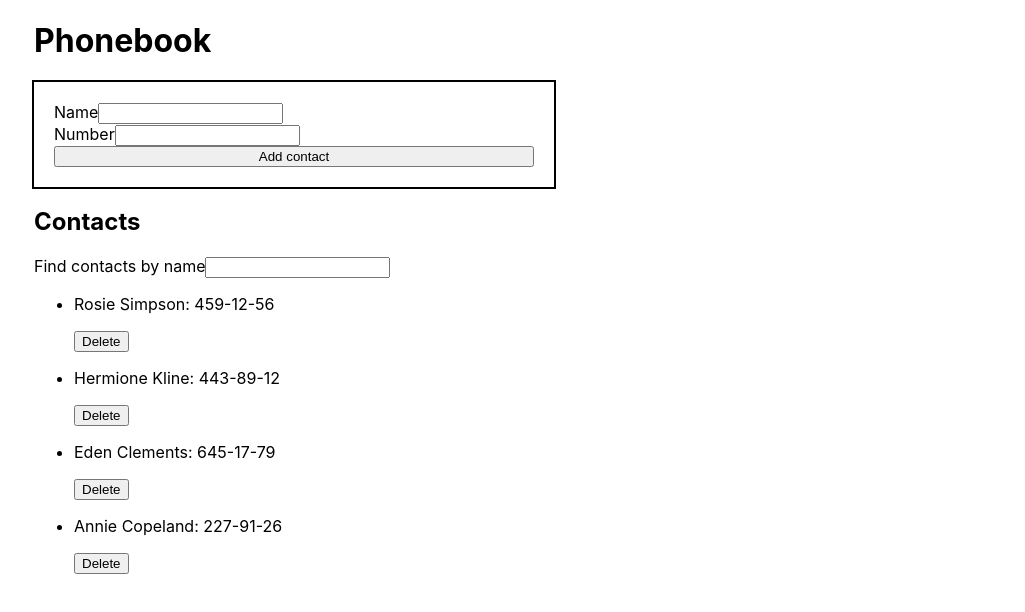
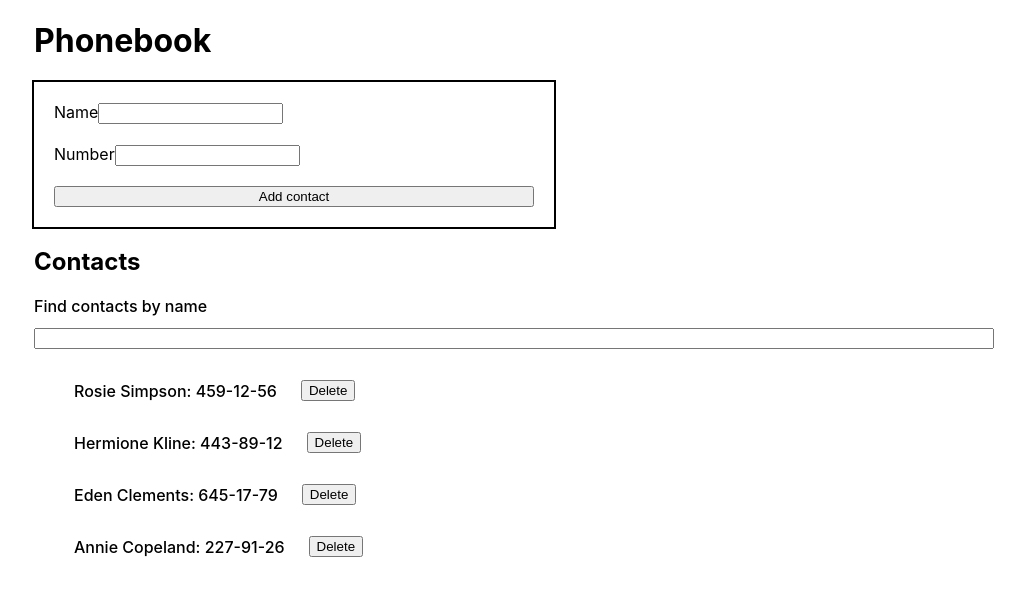
Before and after one commit to IrynaKyslytsia/goit-react-hw-02-phonebook, a React (Create React App) app: page / in a window 1280 px wide. Shown: the top 612 px of the page, without its empty margins (126-1151 px from the left). Built offline with nearby package versions, Linux system fonts and the light colour scheme.

Commit message:
Add styles

```diff
--- a/src/components/ContactForm/ContactForm.jsx
+++ b/src/components/ContactForm/ContactForm.jsx
@@ -1,5 +1,5 @@
 import { Component } from 'react';
-import css from 'components/ContactForm/ContactForm.module.css'
+import css from './ContactForm.module.css';
 
 class ContactForm extends Component {
     state = {
--- a/src/components/ContactForm/ContactForm.module.css
+++ b/src/components/ContactForm/ContactForm.module.css
@@ -1,6 +1,7 @@
 .form {
     display: flex;
     flex-direction: column;
+    gap: 20px;
     width: 480px;
     padding: 20px;
     outline: 2px solid black;
@@ -8,17 +9,18 @@
 
 .form__label {
     display: flex;
+    gap: 8px;
     flex-direction: column;
-    margin-bottom: 20px;
+    font-weight: 700;
 };
 
 .form__input {
     width: 80px;
-    margin-bottom: 20px;
 };
 
 .form__button {
     display: flex;
+    width: 60px;
     justify-content: center;
     align-items: center;
     padding: 8px 16px;
--- a/src/components/ContactList/ContactList.jsx
+++ b/src/components/ContactList/ContactList.jsx
@@ -1,13 +1,14 @@
 import React from "react";
 import PropTypes from 'prop-types';
+import css from './ContactList.module.css'
 
 const ContactList = ({ contacts, onDelete }) => {
     return (
         <ul>
             {contacts.map(({ name, number, id }) => (
-              <li key={id}>
+              <li key={id} className={css.item}>
               <p>{name}: {number}</p>
-              <button type="button" onClick={() => onDelete(id)}>Delete</button>
+              <button className="delete__btn" type="button" onClick={() => onDelete(id)}>Delete</button>
           </li>
             ))}
           </ul>
--- /dev/null
+++ b/src/components/ContactList/ContactList.module.css
@@ -0,0 +1,13 @@
+.item {
+    display: flex;
+    align-items: center;
+    gap: 24px;
+    font-weight: 500;
+};
+
+.delete__btn {
+    display: flex;
+    justify-content: center;
+    align-items: center;
+    padding: 8px 16px;
+}
--- a/src/components/Filter/Filter.jsx
+++ b/src/components/Filter/Filter.jsx
@@ -1,11 +1,12 @@
 import React from "react";
 import PropTypes from 'prop-types';
+import css from './Filter.module.css'
 
 const Filter = ({ value, onChange }) => {
     return (
-        <label>
+        <label className={css.filter__label}>
           Find contacts by name
-          <input
+          <input className={css.filter__input}
             type="text"
             value={value}
             onChange={onChange}
--- /dev/null
+++ b/src/components/Filter/Filter.module.css
@@ -0,0 +1,11 @@
+.filter__label {
+    display: flex;
+    flex-direction: column;
+    gap: 12px;
+    font-weight: 500;
+};
+
+.filter__input {
+    display: block;
+    width: 80px;
+}
```
